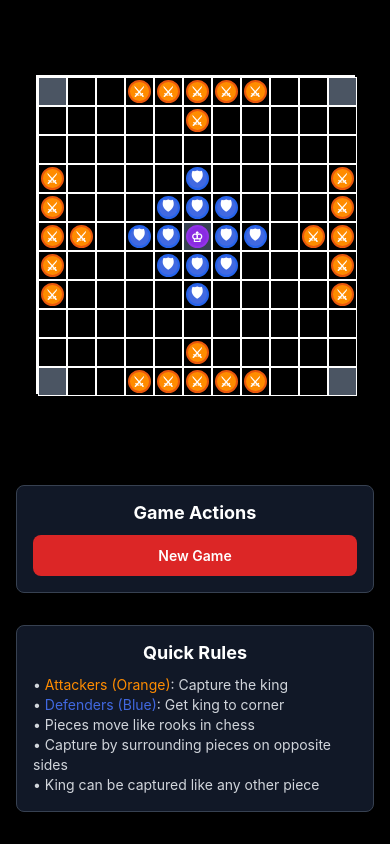
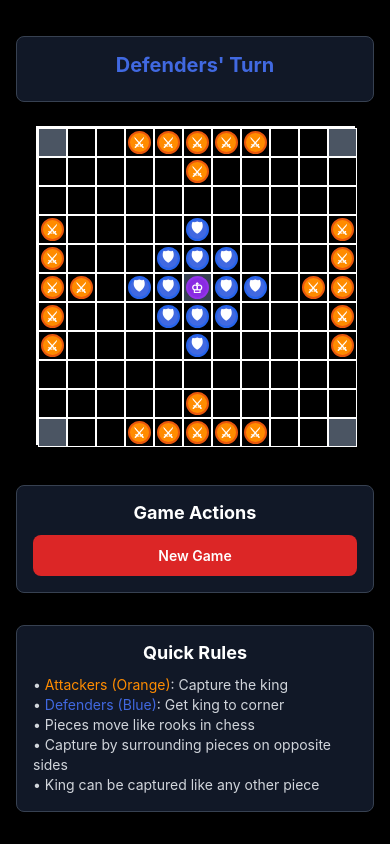
Before and after one commit to shadtek/viking-chess, a React Native app: screen / in a window 390 px wide. Built offline with nearby package versions, Linux system fonts and the light colour scheme.

Commit message:
Reverts game status UI changes
Reverts recent changes to the game status UI elements.

This change removes the commented-out code related to game statistics and player vs player display, and re-enables the GameStatus component in the GameScreen.

```diff
--- a/src/components/GameStatus.js
+++ b/src/components/GameStatus.js
@@ -31,6 +31,7 @@ const GameStatus = ({ currentPlayer, gameStatus, winner, moveHistory }) => {
 	};
 
 	const containerStyle = {
+		marginTop: 20,
 		backgroundColor: "#111827", // gray-900
 		padding: 16,
 		marginHorizontal: 16,
@@ -99,9 +100,9 @@ const GameStatus = ({ currentPlayer, gameStatus, winner, moveHistory }) => {
 		<View style={containerStyle}>
 			<Text style={mainTextStyle}>{getCurrentPlayerText()}</Text>
 
-			<Text style={gameModeStyle}>Player vs Player</Text>
+			{/* <Text style={gameModeStyle}>Player vs Player</Text> */}
 
-			<View style={statsRowStyle}>
+			{/* <View style={statsRowStyle}>
 				<View style={statItemStyle}>
 					<Text style={statLabelStyle}>Moves</Text>
 					<Text style={statValueStyle}>{getMoveCount()}</Text>
@@ -118,15 +119,15 @@ const GameStatus = ({ currentPlayer, gameStatus, winner, moveHistory }) => {
 						{gameStatus === "playing" ? "Active" : "Finished"}
 					</Text>
 				</View>
-			</View>
+			</View> */}
 
-			{gameStatus === "finished" && (
+			{/* {gameStatus === "finished" && (
 				<View style={finishedContainerStyle}>
 					<Text style={finishedTextStyle}>
 						Game completed in {getMoveCount()} moves
 					</Text>
 				</View>
-			)}
+			)} */}
 		</View>
 	);
 };
--- a/src/screens/GameScreen.js
+++ b/src/screens/GameScreen.js
@@ -30,14 +30,14 @@ const GameScreen = () => {
 				showsVerticalScrollIndicator={false}
 			>
 				{/* Game Status */}
-				{/* <View className="pt-4">
+				<View className="pt-4">
 					<GameStatus
 						currentPlayer={currentPlayer}
 						gameStatus={gameStatus}
 						winner={winner}
 						moveHistory={moveHistory}
 					/>
-				</View> */}
+				</View>
 
 				{/* Game Board */}
 				<View className="flex-1 justify-center">
```
